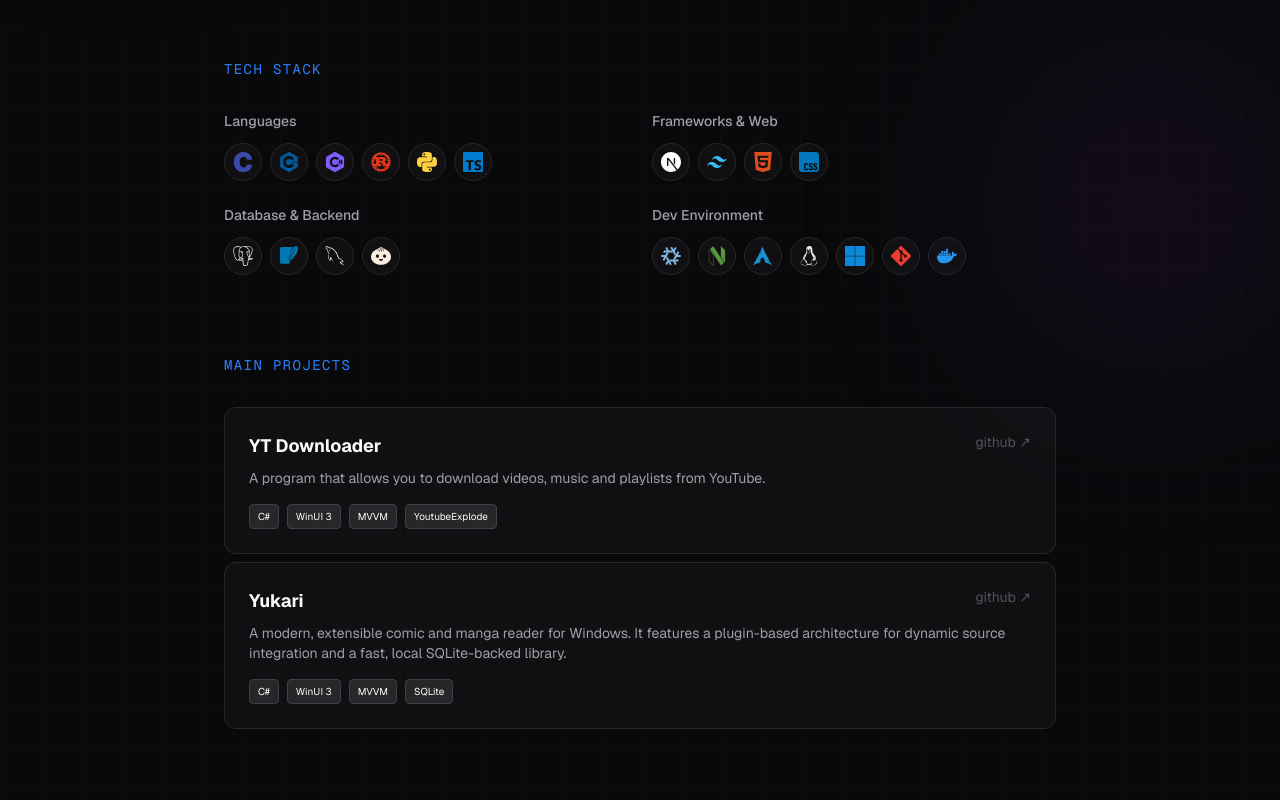
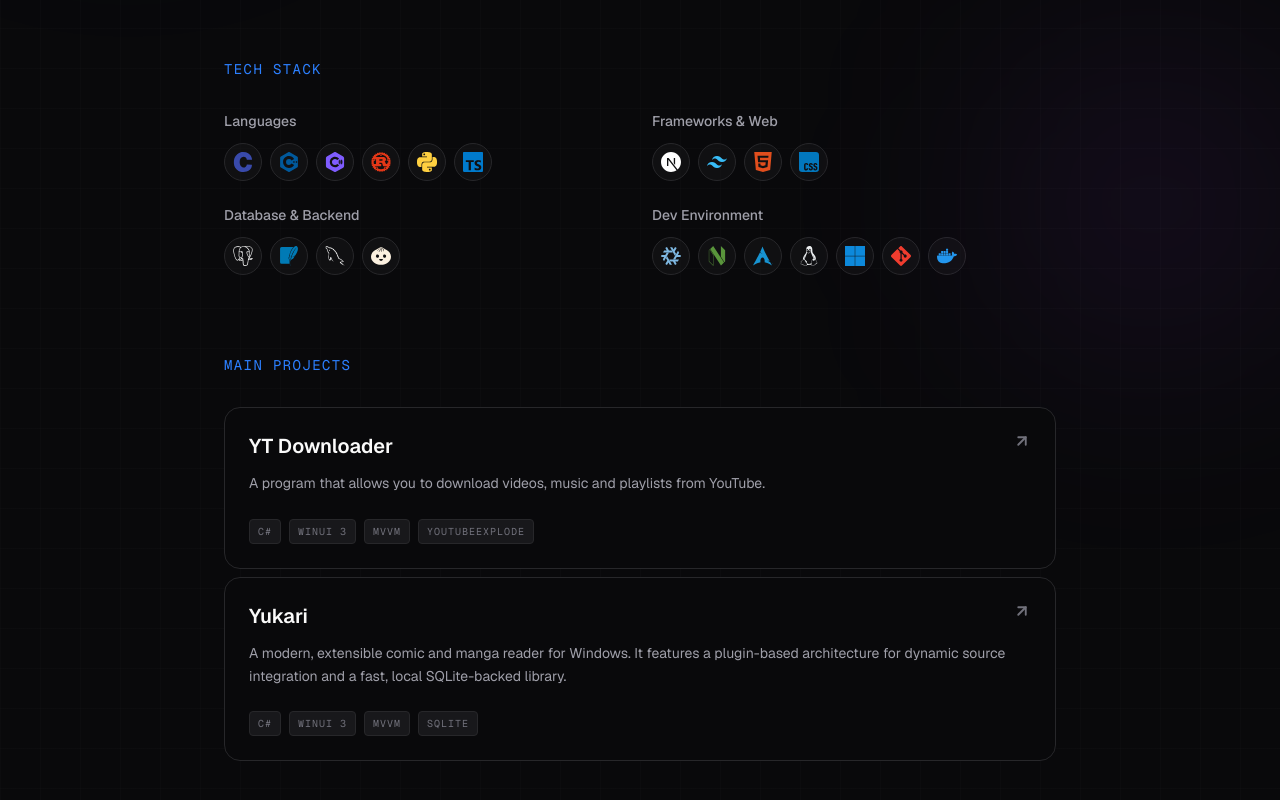
Before and after one commit to TXG0Fk3/Portfolio, a Next.js app: page / in a window 1280 px wide. Shown: the part 452-1252 px from the top of the page. Built offline with nearby package versions, Linux system fonts and the light colour scheme.

Commit message:
feat(components): add glow effect

```diff
--- a/src/components/ProjectCard.tsx
+++ b/src/components/ProjectCard.tsx
@@ -13,26 +13,39 @@ export function ProjectCard({ title, description, tags, githubUrl }: ProjectProp
       href={githubUrl}
       target="_blank"
       rel="noopener noreferrer"
-      className="group block p-6 rounded-xl border border-zinc-800 bg-zinc-900/50 hover:border-blue-500/30 hover:bg-zinc-900 transition-all duration-300 cursor-pointer"
+      className="group relative block p-6 rounded-2xl border border-zinc-800 bg-zinc-950 transition-all duration-300 hover:border-blue-500/50 hover:shadow-[0_0_20px_rgba(59,130,246,0.1)] hover:scale-102"
     >
+      <div className="absolute inset-0 rounded-2xl bg-[radial-gradient(circle_at_50%_0%,rgba(59,130,246,0.08),transparent_70%)] opacity-0 group-hover:opacity-100 transition-opacity duration-500" />
+
+      <div className="relative z-10">
         <div className="flex justify-between items-start">
-        <h4 className="text-lg font-bold group-hover:text-blue-400 transition-colors">
+          <h4 className="text-xl font-semibold group-hover:text-blue-400 transition-colors">
             {title}
           </h4>
-        <span className="text-zinc-600 group-hover:text-blue-400 transition-colors text-sm">
-          github ↗
-        </span>
+
+          <div className="text-zinc-500 group-hover:text-blue-400 transition-colors">
+            <svg width="18" height="18" viewBox="0 0 24 24" fill="none" stroke="currentColor" strokeWidth="2.5" strokeLinecap="round" strokeLinejoin="round" className="transform group-hover:translate-x-0.5 group-hover:-translate-y-0.5 transition-transform">
+              <line x1="7" y1="17" x2="17" y2="7"></line>
+              <polyline points="7 7 17 7 17 17"></polyline>
+            </svg>
+          </div>
         </div>
 
-      <p className="text-zinc-400 text-sm mt-2">{description}</p>
+        <p className="text-zinc-400 text-sm mt-3 leading-relaxed">
+          {description}
+        </p>
 
-      <div className="mt-4 flex gap-2 flex-wrap">
+        <div className="mt-6 flex gap-2 flex-wrap">
           {tags.map(tag => (
-          <span key={tag} className="text-[10px] bg-zinc-800 px-2 py-1 rounded border border-zinc-700 hover:bg-zinc-600 transition-colors">
+            <span
+              key={tag}
+              className="text-[10px] font-mono uppercase tracking-widest bg-zinc-900 text-zinc-500 px-2 py-1 rounded border border-zinc-800 group-hover:border-blue-500/20 group-hover:text-zinc-300 transition-colors"
+            >
               {tag}
             </span>
           ))}
         </div>
+      </div>
     </Link>
   );
 }
--- a/src/components/SkillBadge.tsx
+++ b/src/components/SkillBadge.tsx
@@ -6,9 +6,12 @@ export interface SkillBadgeProps {
 
 export function SkillBadge({ name, iconPath, color = "#3b82f6" }: SkillBadgeProps) {
   return (
-    <div className="group flex items-center bg-zinc-900/50 border border-zinc-800 px-2 py-2 rounded-full cursor-default hover:border-blue-500/50 transition-all duration-300 whitespace-nowrap">
-
-       <div className="w-5 h-5 shrink-0 duration-300"
+    <div
+      className="group flex items-center bg-zinc-900/50 border border-zinc-800 px-2 py-2 rounded-full cursor-default transition-all duration-300 whitespace-nowrap hover:border-(--skill-color) hover:shadow-[0_0_12px_var(--skill-color)]/20"
+      style={{ '--skill-color': color } as React.CSSProperties}
+    >
+      <div
+        className="w-5 h-5 shrink-0 transition-colors duration-400"
         style={{
           backgroundColor: color,
           maskImage: `url(${iconPath})`,
@@ -19,7 +22,7 @@ export function SkillBadge({ name, iconPath, color = "#3b82f6" }: SkillBadgeProp
         }}
       />
 
-      <span className="max-w-0 overflow-hidden whitespace-nowrap text-sm font-medium text-zinc-300 group-hover:max-w-xs group-hover:ml-2 transition-all duration-800 ease-in-out">
+      <span className="max-w-0 overflow-hidden whitespace-nowrap text-sm font-medium text-zinc-300 group-hover:max-w-xs group-hover:ml-2 transition-all duration-600 ease-in-out">
         {name}
       </span>
     </div>
--- a/src/components/SocialLinks.tsx
+++ b/src/components/SocialLinks.tsx
@@ -11,7 +11,7 @@ export function SocialLink({ name, url, iconPath, hoverColor }: SocialLinkProps)
       href={url}
       target="_blank"
       rel="noopener noreferrer"
-      className="group flex items-center justify-center w-10 h-10 rounded-full bg-zinc-900/50 border border-zinc-800 transition-all duration-300 hover:scale-110 hover:border-(--hover-color) hover:shadow-[0_0_10px_var(--hover-color)]/20"
+      className="group relative flex items-center justify-center w-10 h-10 rounded-full bg-zinc-900/50 border border-zinc-800 transition-all duration-300 hover:border-(--hover-color) hover:shadow-[0_0_15px_var(--hover-color)]/20 hover:scale-110"
       style={{ '--hover-color': hoverColor } as React.CSSProperties}
     >
       <div
@@ -20,9 +20,11 @@ export function SocialLink({ name, url, iconPath, hoverColor }: SocialLinkProps)
           maskImage: `url(${iconPath})`,
           WebkitMaskImage: `url(${iconPath})`,
           maskRepeat: 'no-repeat',
+          maskPosition: 'center',
           maskSize: 'contain',
         }}
       />
+
       <span className="sr-only">{name}</span>
     </a>
   );
```
Lines whose indentation alone changed are shown as unchanged.
